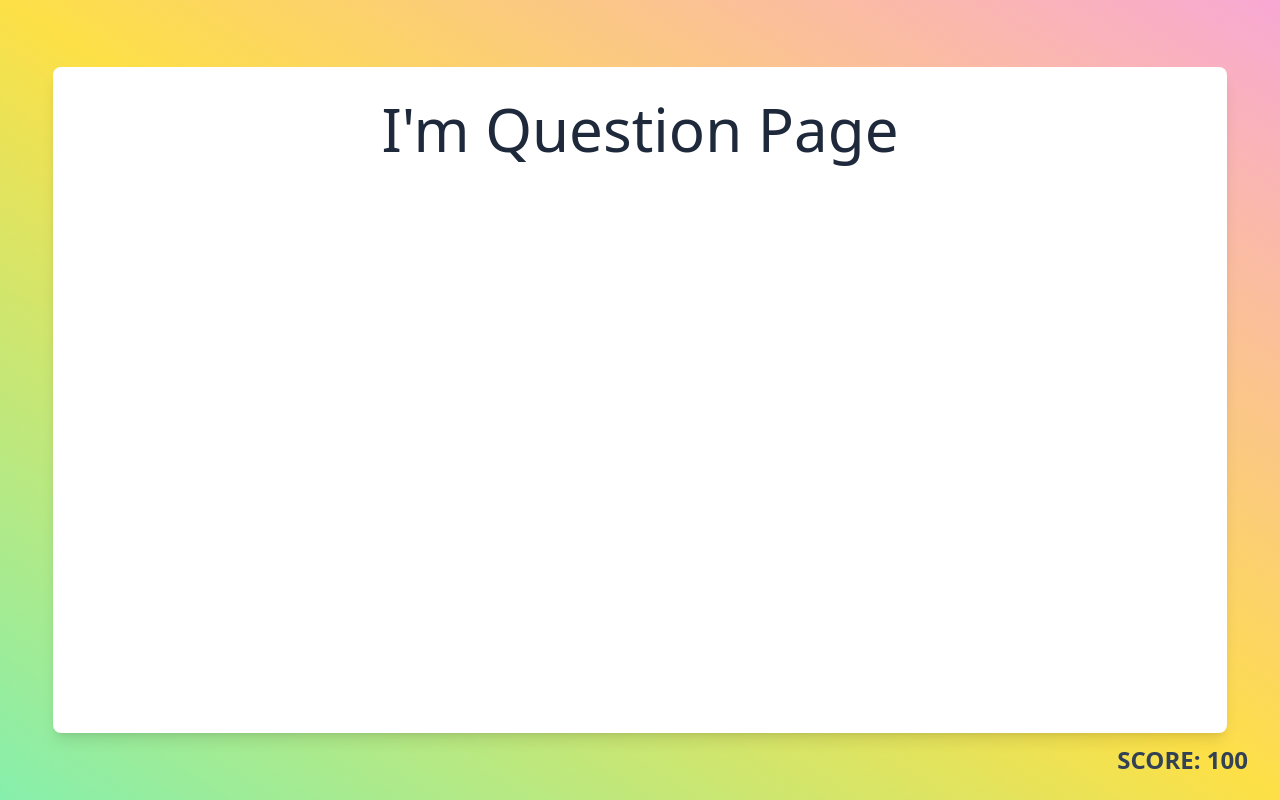
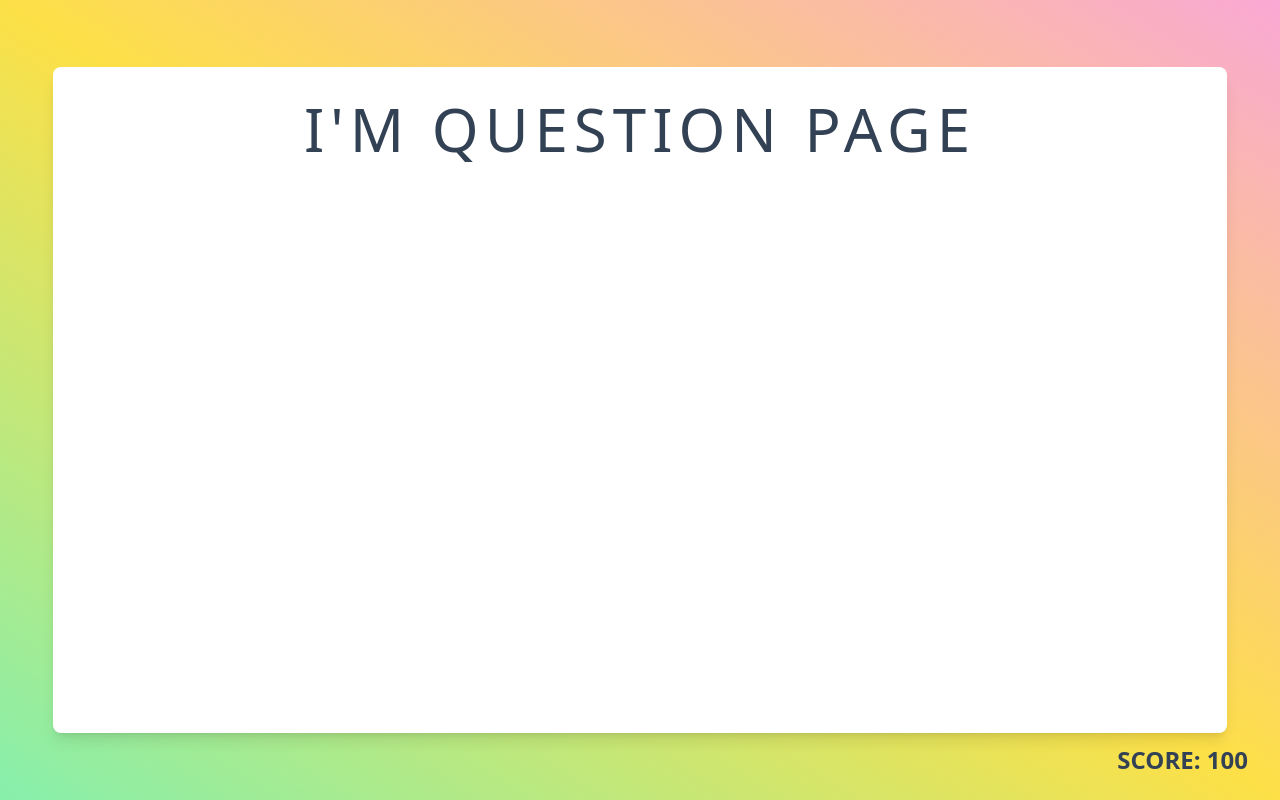
Before and after one commit to dairafelix/triviantastic, a Vue app: page /question/category/1 in a window 1280 px wide. Built offline with nearby package versions, Linux system fonts and the light colour scheme.

Commit message:
added base title

```diff
--- /dev/null
+++ b/src/components/BaseTitle.vue
@@ -0,0 +1,21 @@
+<template>
+  <div class="brand">
+    <slot name="logo" />
+    <h1 class="title">
+      <slot />
+    </h1>
+    <slot name="logo" />
+  </div>
+</template>
+
+<style lang="postcss" scoped>
+.brand {
+  @apply flex items-center justify-center gap-4;
+  & :slotted(img) {
+    @apply h-16 w-16;
+  }
+  & .title {
+    @apply text-6xl font-thin uppercase tracking-widest text-slate-700;
+  }
+}
+</style>
--- a/src/views/HomePage.vue
+++ b/src/views/HomePage.vue
@@ -1,6 +1,7 @@
 <script setup>
 import { onMounted, ref } from 'vue'
 import useAPI from '@/composables/useAPI'
+import BaseTitle from '@/components/BaseTitle.vue'
 
 const api = useAPI()
 const categories = ref([])
@@ -11,11 +12,12 @@
 </script>
 
 <template>
-  <div class="brand">
-    <img class="logo" src="logo.svg" alt="logo" />
-    <h1 class="title">Triviantastic</h1>
-    <img class="logo" src="logo.svg" alt="logo" />
-  </div>
+  <BaseTitle>
+    <template #logo>
+      <img src="logo.svg" alt="logo" />
+    </template>
+    Triviantastic
+  </BaseTitle>
   <div class="categories">
     <RouterLink
       v-for="category in categories"
@@ -29,15 +31,6 @@
 </template>
 
 <style lang="postcss" scoped>
-.brand {
-  @apply flex items-center justify-center gap-4;
-  & .logo {
-    @apply h-16 w-16;
-  }
-  & .title {
-    @apply text-6xl font-thin uppercase tracking-widest text-slate-700;
-  }
-}
 .categories {
   @apply grid flex-grow grid-cols-4 gap-12;
   & .category {
--- a/src/views/QuestionPage.vue
+++ b/src/views/QuestionPage.vue
@@ -1,3 +1,7 @@
+<script setup>
+import BaseTitle from '@/components/BaseTitle.vue'
+</script>
+
 <template>
-  <h1 class="text-6xl font-thin text-slate-800">I'm Question Page</h1>
+  <BaseTitle> I'm Question Page </BaseTitle>
 </template>
```
